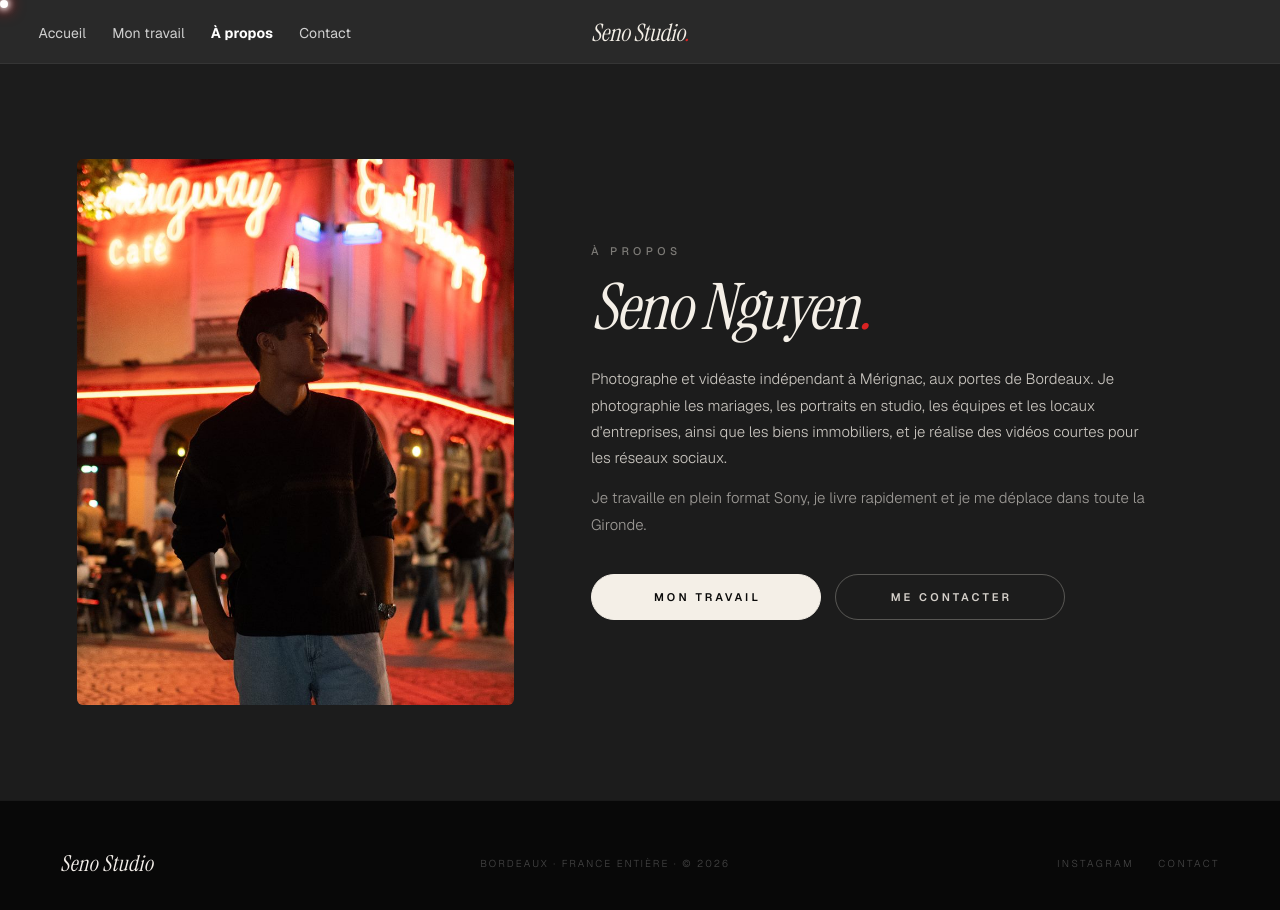
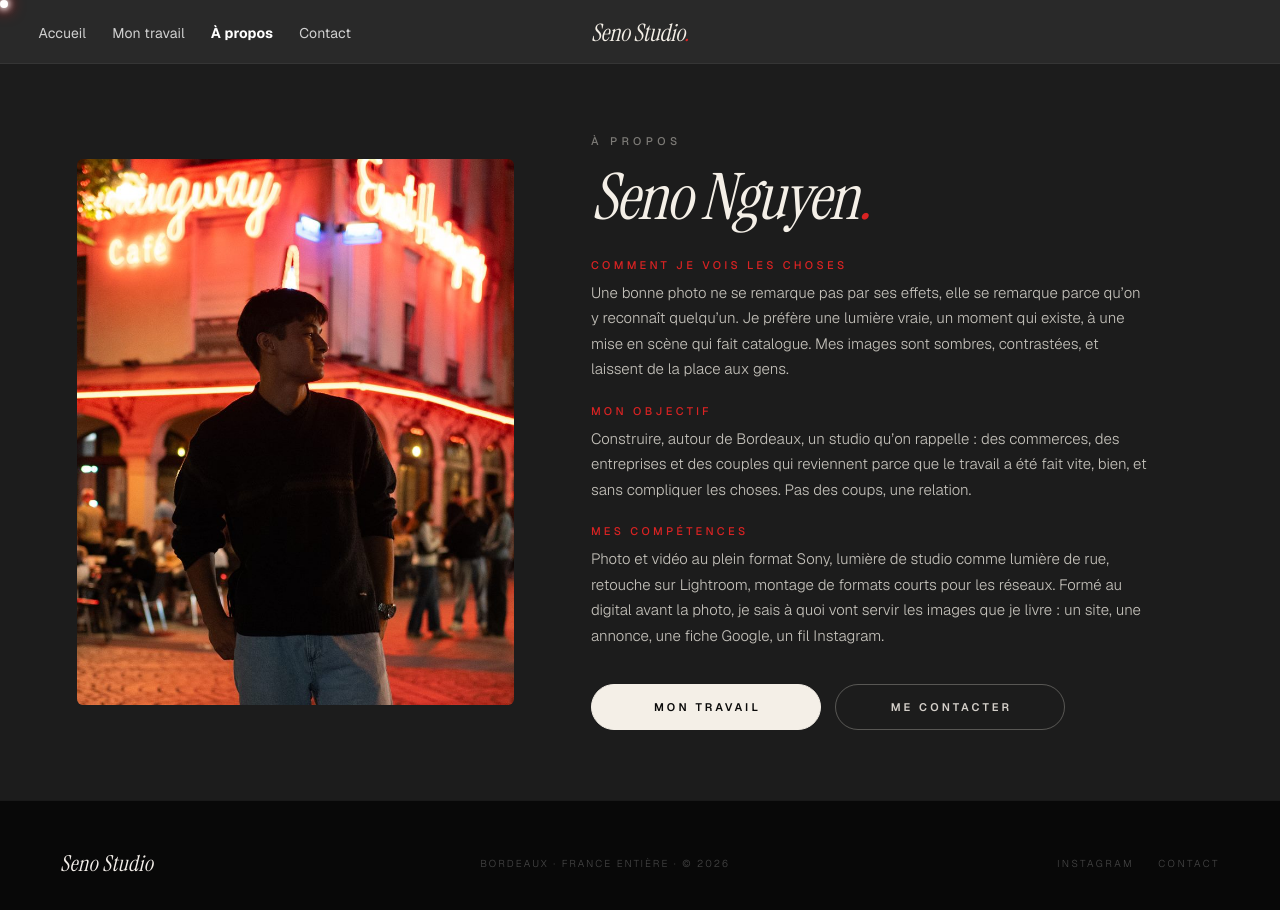
Before and after one commit to contactsenostudio/seno-nguyen, a Next.js app: page /a-propos in a window 1280 px wide. Shown: the top 910 px of the page. Built offline with nearby package versions, Linux system fonts and the light colour scheme.

Commit message:
À propos : vision, objectif, compétences

```diff
--- a/components/APropos.tsx
+++ b/components/APropos.tsx
@@ -26,14 +26,32 @@ export default function APropos() {
         <h1 style={{ margin: "18px 0 0", fontFamily: "var(--serif)", fontStyle: "italic", fontWeight: 400, fontSize: "clamp(44px, 5vw, 72px)", lineHeight: 1, letterSpacing: "-0.02em" }}>
           Seno Nguyen<span style={{ color: "#d92323" }}>.</span>
         </h1>
-        <p style={{ marginTop: 26, fontFamily: "var(--sans)", fontSize: "clamp(15px, 1.1vw, 17px)", lineHeight: 1.75, color: "rgba(244,239,231,0.8)" }}>
-          Photographe et vidéaste indépendant à Mérignac, aux portes de Bordeaux. Je photographie les mariages,
-          les portraits en studio, les équipes et les locaux d&rsquo;entreprises, ainsi que les biens immobiliers,
-          et je réalise des vidéos courtes pour les réseaux sociaux.
-        </p>
-        <p style={{ marginTop: 14, fontFamily: "var(--sans)", fontSize: "clamp(15px, 1.1vw, 17px)", lineHeight: 1.75, color: "rgba(244,239,231,0.6)" }}>
-          Je travaille en plein format Sony, je livre rapidement et je me déplace dans toute la Gironde.
-        </p>
+        <div style={{ marginTop: 28, display: "flex", flexDirection: "column", gap: 22 }}>
+          <div>
+            <div className="ap-titre">Comment je vois les choses</div>
+            <p className="ap-texte">
+              Une bonne photo ne se remarque pas par ses effets, elle se remarque parce qu&rsquo;on y reconnaît
+              quelqu&rsquo;un. Je préfère une lumière vraie, un moment qui existe, à une mise en scène qui fait catalogue.
+              Mes images sont sombres, contrastées, et laissent de la place aux gens.
+            </p>
+          </div>
+          <div>
+            <div className="ap-titre">Mon objectif</div>
+            <p className="ap-texte">
+              Construire, autour de Bordeaux, un studio qu&rsquo;on rappelle : des commerces, des entreprises et des
+              couples qui reviennent parce que le travail a été fait vite, bien, et sans compliquer les choses.
+              Pas des coups, une relation.
+            </p>
+          </div>
+          <div>
+            <div className="ap-titre">Mes compétences</div>
+            <p className="ap-texte">
+              Photo et vidéo au plein format Sony, lumière de studio comme lumière de rue, retouche sur Lightroom,
+              montage de formats courts pour les réseaux. Formé au digital avant la photo, je sais à quoi vont servir
+              les images que je livre : un site, une annonce, une fiche Google, un fil Instagram.
+            </p>
+          </div>
+        </div>
         <div style={{ display: "flex", flexWrap: "wrap", gap: 14, marginTop: 36 }}>
           <Link href="/portfolio" className="btn-pill">Mon travail</Link>
           <Link href="/contact" className="btn-pill btn-pill-outline">Me contacter</Link>
@@ -41,6 +59,8 @@ export default function APropos() {
       </div>
 
       <style>{`
+        .ap-titre { font-family: var(--sans); font-size: 11px; font-weight: 500; letter-spacing: 0.3em; text-transform: uppercase; color: #d92323; margin-bottom: 8px; }
+        .ap-texte { margin: 0; font-family: var(--sans); font-size: clamp(15px, 1.05vw, 16px); line-height: 1.7; color: rgba(244,239,231,0.78); }
         @media (max-width: 900px) {
           .apropos { grid-template-columns: 1fr !important; }
           .apropos-photo { justify-self: start !important; max-width: 320px !important; }
```
